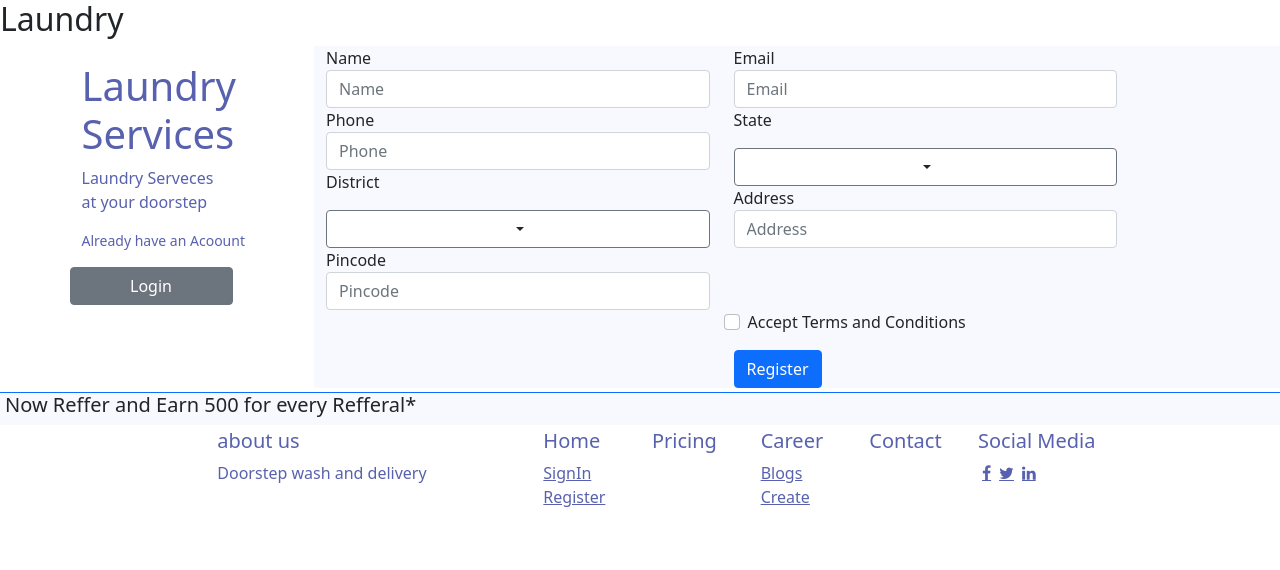
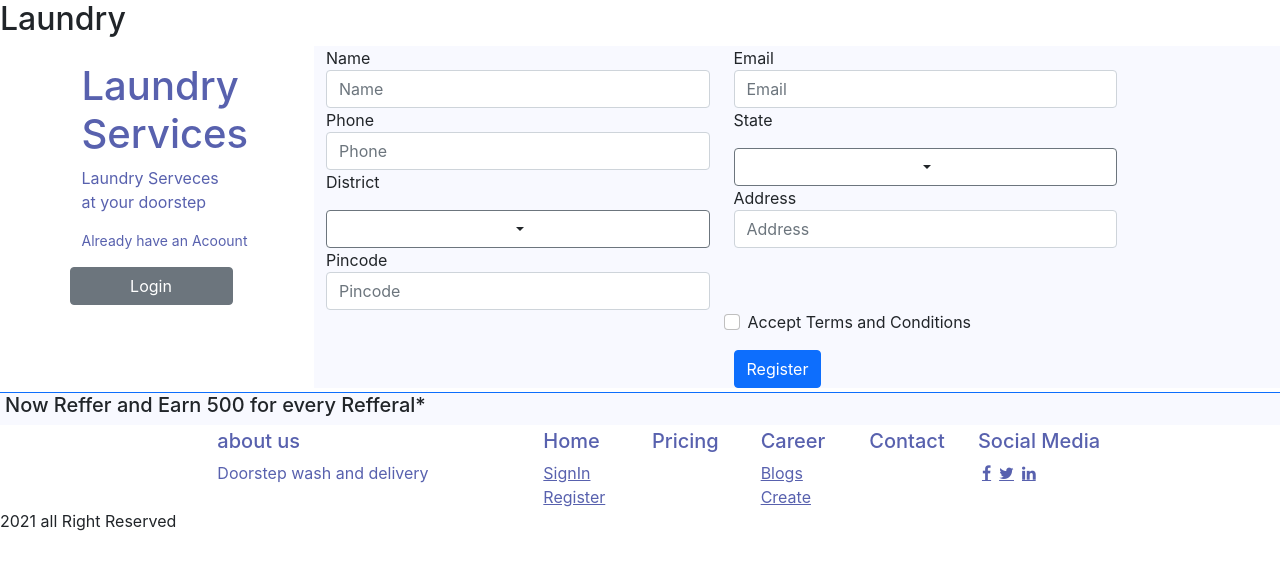
Before and after one commit to radhe-ji-dev/laundry-service-mycopy, a React (Create React App) app: page / in a window 1280 px wide. Shown: the top 570 px of the page. Built offline with nearby package versions, Linux system fonts and the light colour scheme.

Commit message:
lower ribbon

```diff
--- a/src/App.js
+++ b/src/App.js
@@ -6,7 +6,7 @@ import Register from "./components/Register";
 function App() {
   return (
     <>
-      {/*<Home */}
+      {/*<Home />*/}
       <Register />
     </>
   );
--- a/src/components/Buttuomribbon.js
+++ b/src/components/Bottumribon.js
@@ -3,7 +3,7 @@ import React from "react";
 function Buttuomribbon(props) {
   return (
     <div>
-      <p>2021 all right reserved</p>
+      <p>2021 all Right Reserved</p>
     </div>
   );
 }
--- a/src/components/Register.js
+++ b/src/components/Register.js
@@ -2,7 +2,7 @@ import Footer from "./Footer";
 import Navbar from "./Navbar";
 import Referbanner from "./Referbanner";
 import Dropdown from "./dropdown";
-
+import Bottomribon from "./Bottumribon";
 function register() {
   return (
     <>
@@ -126,6 +126,9 @@ function register() {
       <div className="row">
         <Footer />
       </div>
+      <div>
+        <Bottomribon />
+      </div>
     </>
   );
 }
--- a/src/components/dropdown.js
+++ b/src/components/dropdown.js
@@ -1,5 +1,5 @@
 import React from "react";
-import "bootstrap/dist/css/bootstrap.min.css";
+
 import {
   DropdownMenu,
   DropdownItem,
```
Also changed, not shown: src/components/Registerpage.js (deleted, +0 -7 lines).
